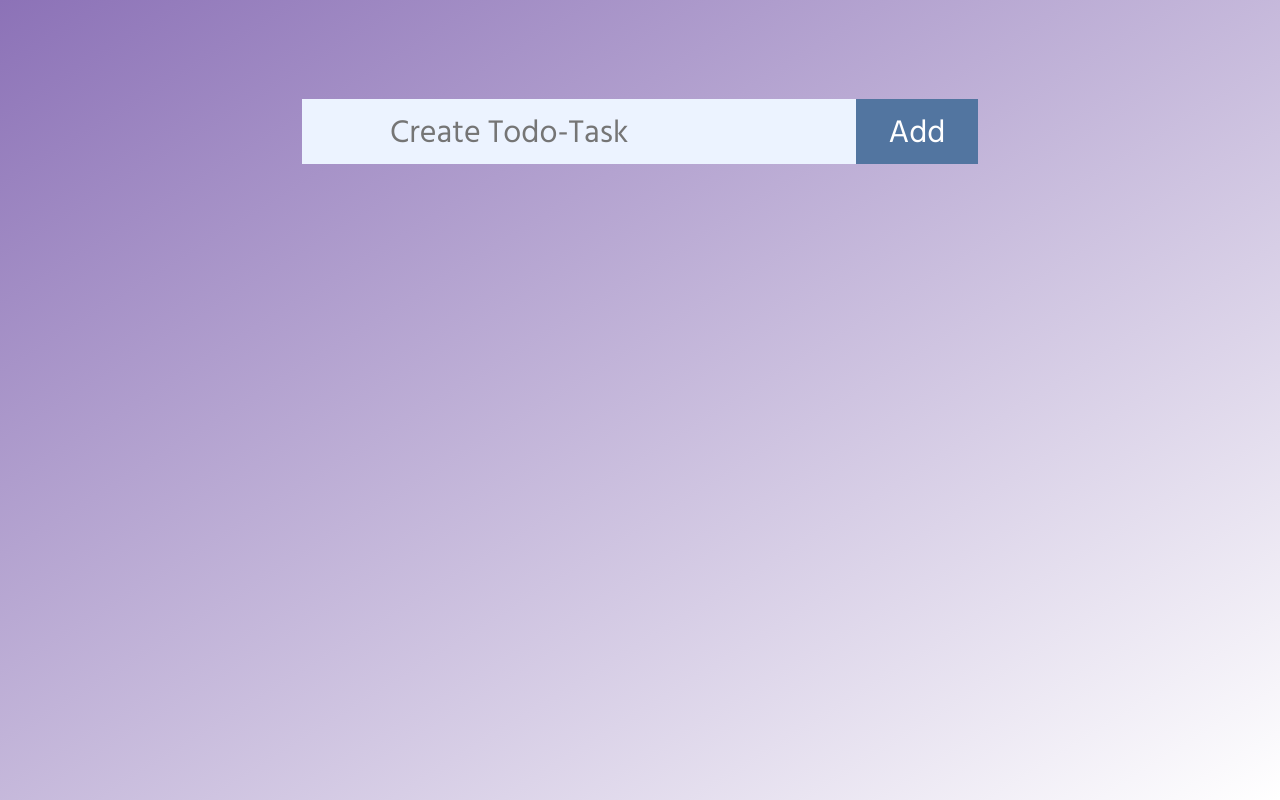
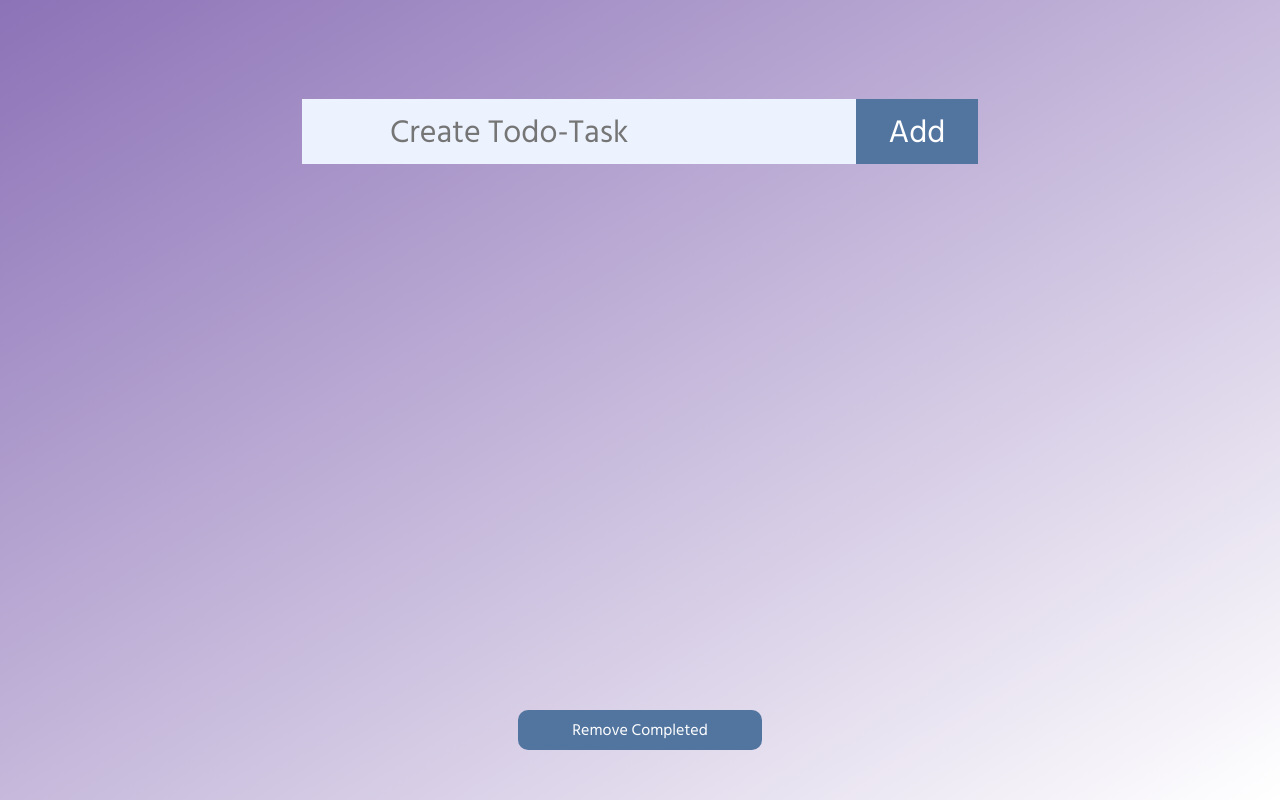
Before and after one commit to mnadolny8991/mnadolny-laba-react, a Next.js app in the folder homeworks/react-api/: page / in a window 1280 px wide. Built offline with nearby package versions, Linux system fonts and the light colour scheme.

Commit message:
feat: add remove all completed button

```diff
--- a/homeworks/react-api/src/pages/TaskReducer.ts
+++ b/homeworks/react-api/src/pages/TaskReducer.ts
@@ -31,6 +31,11 @@ export function taskReducer(tasks: Task[], action: Action): Task[] {
       localStorage.setItem('tasks', JSON.stringify(newTasks));
       return newTasks;
     }
+    case ActionType.REMOVE_COMPLETED: {
+      const newTasks = tasks.filter(t => !t.done);
+      localStorage.setItem('tasks', JSON.stringify(newTasks));
+      return newTasks;
+    }
     default:
       return tasks;
   }
--- a/homeworks/react-api/src/pages/TodoApp.tsx
+++ b/homeworks/react-api/src/pages/TodoApp.tsx
@@ -22,9 +22,14 @@ export function TodoApp() {
               key={t.id}
               id={t.id}
               taskDescription={t.description}
-              taskDone={t.done}></Task>
+              taskDone={t.done} />
           )}
         </ul>
+        <button
+          className={styles['btn-remove']}
+          onClick={() => context?.dispatch({ type: ActionType.REMOVE_COMPLETED })}>
+          Remove Completed
+        </button>
       </div>
     </main>
   );
--- a/homeworks/react-api/src/pages/types.ts
+++ b/homeworks/react-api/src/pages/types.ts
@@ -9,7 +9,8 @@ export enum ActionType {
     SUBMIT,
     DELETE,
     CHANGE,
-    SET_DONE
+    SET_DONE,
+    REMOVE_COMPLETED
 }
 
 export type Action = {
--- a/homeworks/react-api/src/styles/Home.module.css
+++ b/homeworks/react-api/src/styles/Home.module.css
@@ -92,3 +92,19 @@
   align-items: center;
   color: rgb(150, 3, 3);
 }
+
+.btn-remove {
+  all: unset;
+  text-align: center;
+  width: 200px;
+  bottom: 50px;
+  left: 50%;
+  transform: translateX(-50%);
+  background-color: #5275A0;
+  position: fixed;
+  width: 244px;
+  height: 40px;
+  border-radius: 10px;
+  color: white;
+  cursor: pointer;
+}
```
